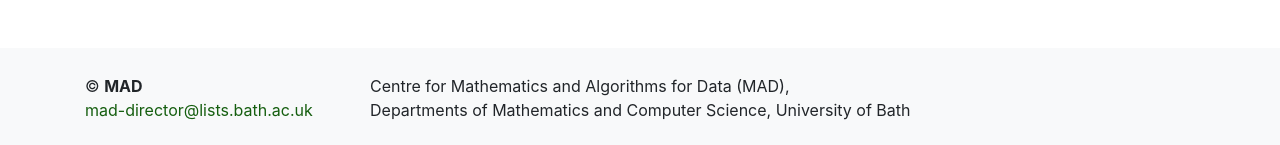
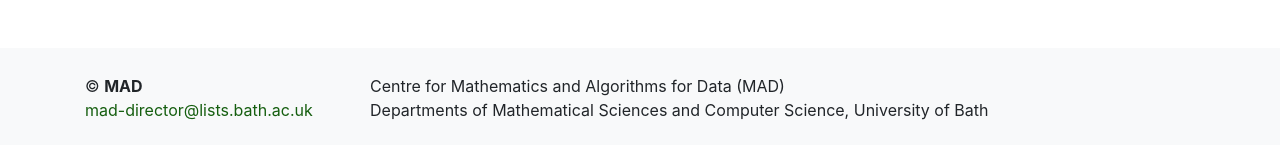
Before and after one commit to mathematics-and-algorithms-for-data/mathematics-and-algorithms-for-data.github.io, a Jekyll site: the page built from index.md, in a window 1280 px wide. Shown: the part 1401-1546 px from the top of the page. Built offline with Jekyll 4.4.1, drawn with Linux system fonts in a browser that asks for light colours; nearby versions of some CDN libraries.

Commit message:
mathematical sciences in footer

```diff
--- a/_includes/footer.html
+++ b/_includes/footer.html
@@ -10,8 +10,8 @@
 		</div> -->
     <div class="w-100 d-xs-block d-lg-none"></div>
     <div class="col-xs-12 col-sm-12 col-lg-6 col-xl-7 pb-2 pt-2">
-      Centre for Mathematics and Algorithms for Data (MAD),<br />
-      Departments of Mathematics and Computer Science,
+      Centre for Mathematics and Algorithms for Data (MAD)<br />
+      Departments of Mathematical Sciences and Computer Science,
       <br class="d-none d-sm-block d-md-none d-lg-block d-xl-none" /> University of Bath
     </div>
   </div>
```
